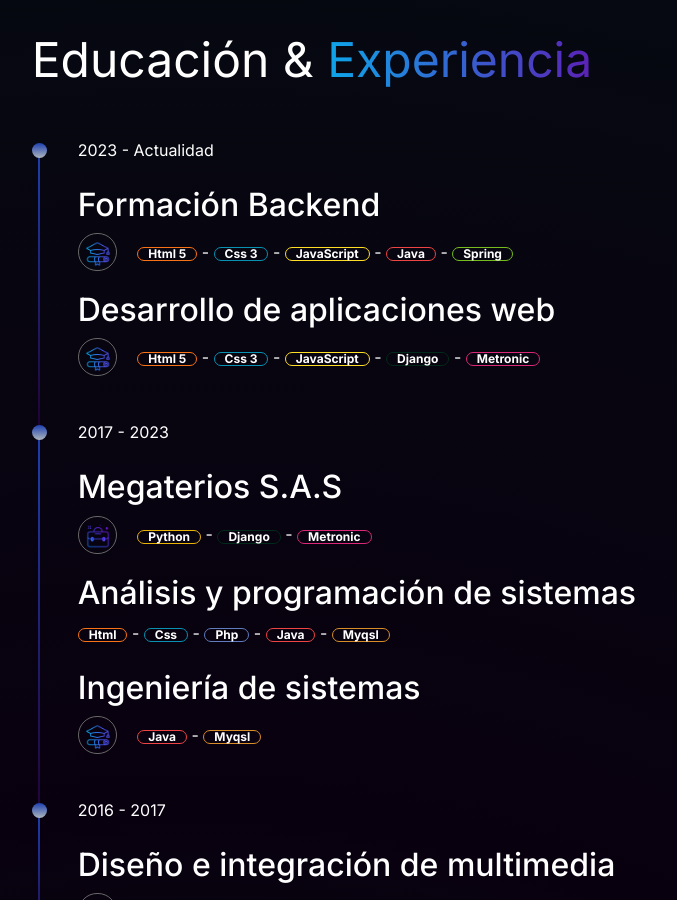
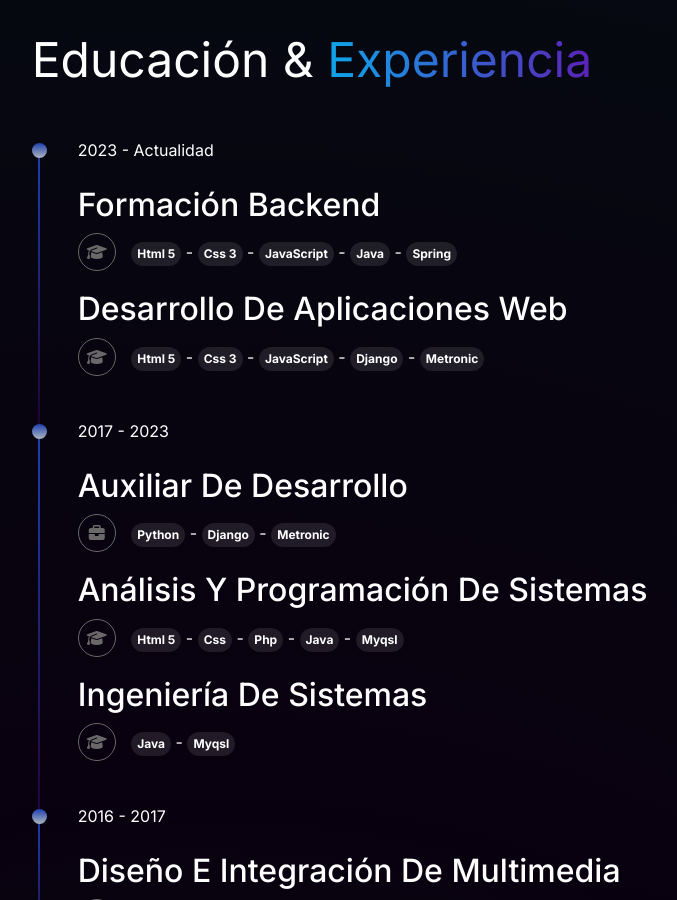
Before and after one commit to WilferCastro/Portfolio, a website: page index.html in a window 1280 px wide. Shown: the part 1900-2800 px from the top of the page, without its empty margins (443-1120 px from the left). Drawn offline with nearby package versions, Linux system fonts and the light colour scheme.

Commit message:
Modified: badges, Added: popovers

```diff
--- a/assets/css/style.css
+++ b/assets/css/style.css
@@ -8,7 +8,7 @@ body {
   border-radius: 15px;
   background: rgba(255, 255, 255, 0.1);
   backdrop-filter: blur(5px);
-  box-shadow: 0 8px 32px 0 rgba(31, 38, 135, 0.37);
+  box-shadow: 0 8px 32px 0 rgba(31, 38, 135, 0.27);
   position: sticky;
   top: 15px;
   margin: auto;
@@ -133,6 +133,10 @@ body {
   left: -46px;
   top: 5px;
 }
+.line h2{
+  cursor: pointer;
+  text-transform: capitalize;
+}
 
 .div-skill {
   height: 300px;
@@ -150,6 +154,10 @@ body {
 }
 
 .badge {
+  border: none;
+  padding: 6px !important;
+  background: rgba(255, 255, 255, 0.1);
+  backdrop-filter: blur(5px);
   padding: 0px 10px 0px 10px;
   text-align: center;
   color: #fff;
@@ -207,29 +215,20 @@ body {
 .study {
   display: inline;
   text-align: center;
-  padding: 8px 1px 8px 6px;
+  padding: 8px;
   border: 1px solid dimgray;
+  color: dimgray;
   border-radius: 50px;
-  margin-right: 20px;
-  cursor: pointer;
-}
-
-.study:hover {
-  border-color: #0ea5e9;
 }
 
 .work {
   display: inline;
   text-align: center;
-  padding: 8px 0px 8px 5px;
+  padding: 8px 10px;
   border: 1px solid dimgray;
+  color: dimgray;
   border-radius: 50px;
   margin-right: 20px;
-  cursor: pointer;
-}
-
-.work:hover {
-  border-color: #0ea5e9;
 }
 
 .portfolio-item-inner {
@@ -395,6 +394,19 @@ textarea {
   transform: translateX(200px); /* Oculta el menú lateral hacia la izquierda */
 }
 
+.popover {
+  color: #fff;
+  background: rgba(255, 255, 255, 0.1);
+  backdrop-filter: blur(5px);
+}
+
+.popover-header,
+.popover-body {
+  color: #fff;
+  background-color: transparent;
+}
+
+
 
 @media (max-width: 787px) {
   .text-intro {
--- a/index.html
+++ b/index.html
@@ -149,79 +149,141 @@
                         <div class="line">
                             <div class="mb-4">
                                 <span>2023 - Actualidad</span>
-                                <div data-bs-container="body" data-bs-toggle="popover" data-bs-placement="top"
-                                    data-bs-content="Top popover">
-                                    <h2 class="mt-4">Formación Backend</h2>
+                                <div>
+                                    <a tabindex="0" role="button" data-bs-html="true" data-bs-toggle="popover" data-bs-trigger="focus" data-bs-title="Oracle + Alura Latam" data-bs-content="Programa en los principales lenguajes y plataformas. Explora lenguajes populares como Java, Python y JavaScript. Desarrollo FrontEnd y BackEnd.<br><br> Feb 2023 - Actualidad">
+                                        <h2 class="mt-4" >Formación Backend</h2>
+                                    </a>
                                 </div>
                                 <p>
+                                <div class="row">
+                                    <div class="col-2 col-md-1">
                                         <div class="study">
-                                    <img src="assets/img/graduacion.png" alt="estudio" width="26">
+                                            <i class="fa-solid fa-graduation-cap"></i>
                                         </div>
-                                <span class="badge badge-orange">Html 5</span> - <span class="badge badge-blue">Css
-                                    3</span> -
-                                <span class="badge badge-yellow-2">JavaScript</span> - <span
-                                    class="badge badge-red">Java</span>
-                                - <span class="badge badge-green-2">Spring</span>
+                                    </div>
+                                    <div class="col-10 col-md-11">
+                                        <span class="badge">Html 5</span> -
+                                        <span class="badge">Css 3</span> -
+                                        <span class="badge">JavaScript</span> -
+                                        <span class="badge">Java</span> -
+                                        <span class="badge">Spring</span>
+                                    </div>
+                                </div>
                                 </p>
                             </div>
                             <div class="mb-5">
+                                <div>
+                                    <a tabindex="0" role="button" data-bs-html="true" data-bs-toggle="popover" data-bs-trigger="focus" data-bs-title="Freelance" data-bs-content="En mi tiempo libre disfruto de la música, los juegos y la construcción de mis propios proyectos. Mis herramientas favoritas son Django, Bootstrap y como mis lenguajes de programación favoritos, Python, Java.">
                                         <h2>Desarrollo de aplicaciones web</h2>
+                                    </a>
+                                </div>
                                 <p>
+                                <div class="row">
+                                    <div class="col-2 col-md-1">
                                         <div class="study">
-                                    <img src="assets/img/graduacion.png" alt="estudio" width="26">
+                                            <i class="fa-solid fa-graduation-cap"></i>
                                         </div>
-                                <span class="badge badge-orange">Html 5</span> - <span class="badge badge-blue">Css
-                                    3</span> -
-                                <span class="badge badge-yellow-2">JavaScript</span> - <span
-                                    class="badge badge-green">Django</span>
-                                - <span class="badge badge-red-2">Metronic</span>
+                                    </div>
+                                    <div class="col-10 col-md-11">
+                                        <span class="badge">Html 5</span> -
+                                        <span class="badge">Css 3</span> -
+                                        <span class="badge">JavaScript</span> -
+                                        <span class="badge">Django</span> -
+                                        <span class="badge">Metronic</span>
+                                    </div>
+                                </div>
                                 </p>
                             </div>
                         </div>
                         <div class="line">
                             <div class="mb-4">
                                 <span>2017 - 2023</span>
-                                <h2 class="mt-4">Megaterios S.A.S</h2>
+                                <div>
+                                    <a tabindex="0" role="button" data-bs-html="true" data-bs-toggle="popover" data-bs-trigger="focus" data-bs-title="Megaterios S.A.S" data-bs-content="And here's some amazing content. It's very engaging. Right? <br><br>Feb 2022 - Jun 2022">
+                                        <h2 class="mt-4">Auxiliar de Desarrollo</h2>
+                                    </a>
+                                </div>
                                 <p>
+                                <div class="row">
+                                    <div class="col-2 col-md-1">
                                         <div class="work">
-                                    <img src="assets/img/maleta.png" alt="trabajo" width="28">
+                                            <i class="fa-solid fa-briefcase"></i>
                                         </div>
-                                <span class="badge badge-yellow">Python</span> - <span
-                                    class="badge badge-green">Django</span> -
-                                <span class="badge badge-red-2">Metronic</span>
+                                    </div>
+                                    <div class="col-10 col-md-11">
+                                        <span class="badge">Python</span> -
+                                        <span class="badge">Django</span> -
+                                        <span class="badge">Metronic</span>
+                                    </div>
+                                </div>
                                 </p>
                             </div>
                             <div class="mb-4">
+                                <div>
+                                    <a tabindex="0" role="button" data-bs-html="true" data-bs-toggle="popover" data-bs-trigger="focus" data-bs-title="Corporación Sin Fronteras" data-bs-content="Analizar, modelar, desarrollar e implementar soluciones informáticas en entornos web y dispositivos móviles que permitan la optimización de procesos y el manejo de información de la empresa. <br><br>Feb 2021 - Jun 2022">
                                         <h2>Análisis y programación de sistemas</h2>
-                                <p><span class="badge badge-orange">Html</span> - <span
-                                        class="badge badge-blue">Css</span> -
-                                    <span class="badge badge-blue-2">Php</span> - <span
-                                        class="badge badge-red">Java</span> -
-                                    <span class="badge badge-orange-2">Myqsl</span>
+                                    </a>
+                                </div>
+                                <p>
+                                    <div class="row">
+                                        <div class="col-2 col-md-1">
+                                            <div class="study">
+                                                <i class="fa-solid fa-graduation-cap"></i>
+                                            </div>
+                                        </div>
+                                        <div class="col-10 col-md-11">
+                                            <span class="badge">Html 5</span> -
+                                            <span class="badge">Css</span> -
+                                            <span class="badge">Php</span> -
+                                            <span class="badge">Java</span> -
+                                            <span class="badge">Myqsl</span>
+                                        </div>
+                                    </div>
+
                                 </p>
                             </div>
                             <div class="mb-5">
+                                <div>
+                                    <a tabindex="0" role="button" data-bs-html="true" data-bs-toggle="popover" data-bs-trigger="focus" data-bs-title="Uniremington" data-bs-content="Análisis, diseño y gestión de sistemas de información, formación integral en las áreas de las ciencias básicas y computacionales, aplicando estándares internacionales y las mejores prácticas empleadas en la ingeniería del software. <br><br>Feb 2019 - Jun 2020">
                                         <h2>Ingeniería de sistemas</h2>
+                                    </a>
+                                </div>
                                 <p>
+                                <div class="row">
+                                    <div class="col-2 col-md-1">
                                         <div class="study">
-                                    <img src="assets/img/graduacion.png" alt="estudio" width="26">
+                                            <i class="fa-solid fa-graduation-cap"></i>
                                         </div>
-                                <span class="badge badge-red">Java</span> - <span
-                                    class="badge badge-orange-2">Myqsl</span>
+                                    </div>
+                                    <div class="col-10 col-md-11">
+                                        <span class="badge">Java</span> -
+                                        <span class="badge">Myqsl</span>
+                                    </div>
+                                </div>
                                 </p>
                             </div>
                         </div>
-                        <div class="line" data-aos="fade-left" data-aos-duration="1500">
+                        <div class="line">
                             <div class="mb-4">
                                 <span>2016 - 2017</span>
+                                <div>
+                                    <a tabindex="0" role="button" data-bs-html="true" data-bs-toggle="popover" data-bs-trigger="focus" data-bs-title="Colpacol" data-bs-content="Combina diferentes medios como imágenes, audio, video y animación para crear experiencias interactivas y envolventes. Permite comunicar de manera efectiva ideas, emociones y conceptos a través de diversos formatos y plataformas.<br><br>Feb 2011 - Dic 2017">
                                         <h2 class="mt-4">Diseño e integración de multimedia</h2>
+                                    </a>
+                                </div>
                                 <p>
+                                <div class="row">
+                                    <div class="col-2 col-md-1">
                                         <div class="study">
-                                    <img src="assets/img/graduacion.png" alt="estudio" width="26">
+                                            <i class="fa-solid fa-graduation-cap"></i>
                                         </div>
-                                <span class="badge badge-blue">PhotoShop</span> - <span
-                                    class="badge badge-orange">Ilustrator</span>
-                                - <span class="badge badge-orange-2">Gimp</span>
+                                    </div>
+                                    <div class="col-10 col-md-11">
+                                        <span class="badge">PhotoShop</span> -
+                                        <span class="badge">Ilustrator</span> -
+                                        <span class="badge">Gimp</span>
+                                    </div>
+                                </div>
                                 </p>
                             </div>
                         </div>
@@ -441,11 +503,13 @@
                             </div>
                             <div class="col-md-12 mb-5">
                                 <div class="group-input">
-                                    <textarea name="" id="id-message" cols="30" rows="8" placeholder="Mensaje"></textarea>
+                                    <textarea name="" id="id-message" cols="30" rows="8"
+                                        placeholder="Mensaje"></textarea>
                                 </div>
                             </div>
                             <div class="col-md-12 mb-5">
-                                <button type="submit" class="btn2"><i class="fa-solid fa-paper-plane"></i> Enviar</button>
+                                <button type="submit" class="btn2"><i class="fa-solid fa-paper-plane"></i>
+                                    Enviar</button>
                             </div>
                         </div>
                     </form>
@@ -459,8 +523,8 @@
     </div>
 
 
+    <script src="assets/js/jquery.js"></script>
     <script src="bootstrap-5.3.0-dist/js/bootstrap.bundle.min.js"></script>
-    <script src="assets/js/jquery.js"></script>
     <script src="node_modules/lightbox2/dist/js/lightbox.min.js"></script>
     <script src="assets/js/app.js"></script>
 </body>
```
Also changed, not shown: assets/js/app.js (+10 -0 lines). Lines whose indentation alone changed are shown as unchanged.
